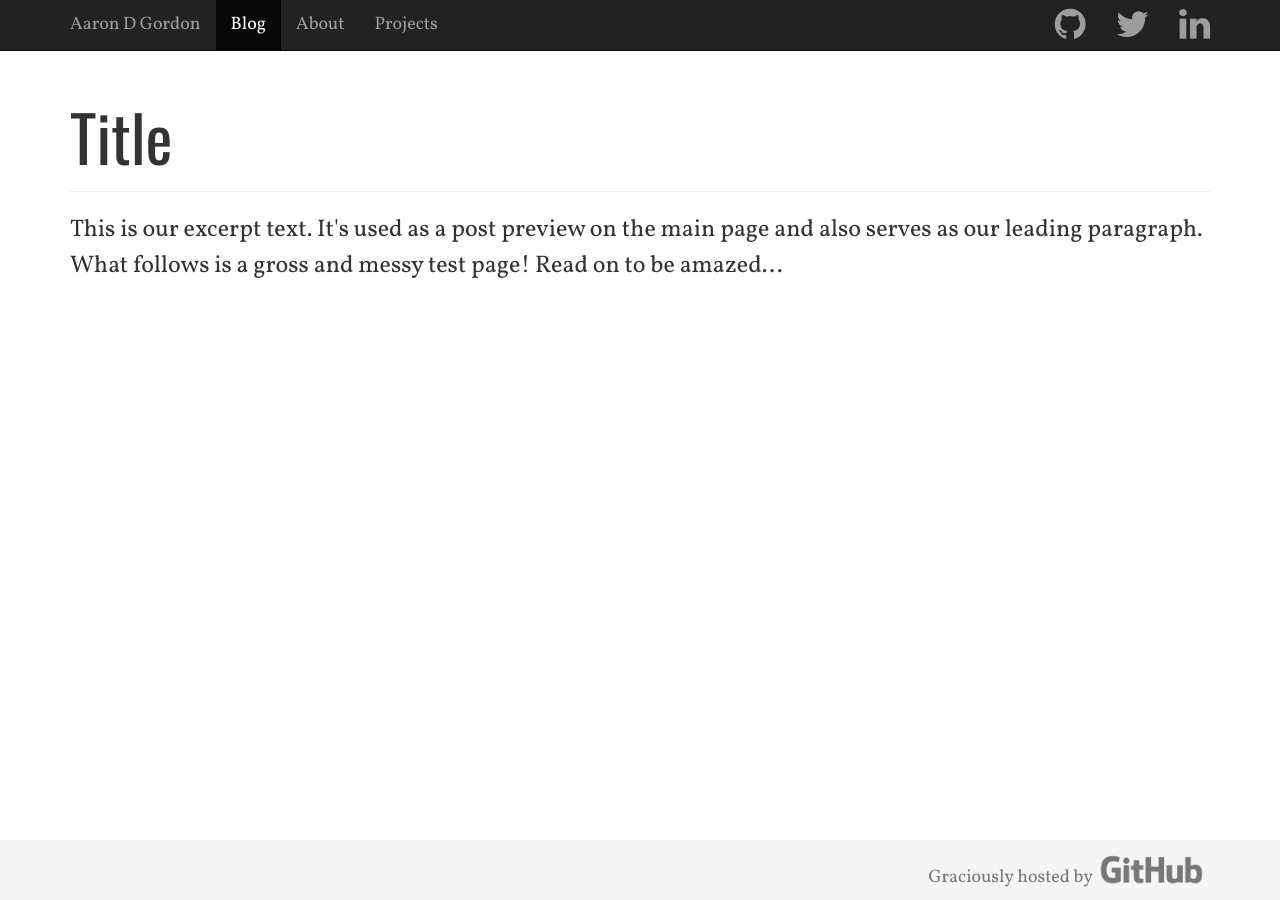
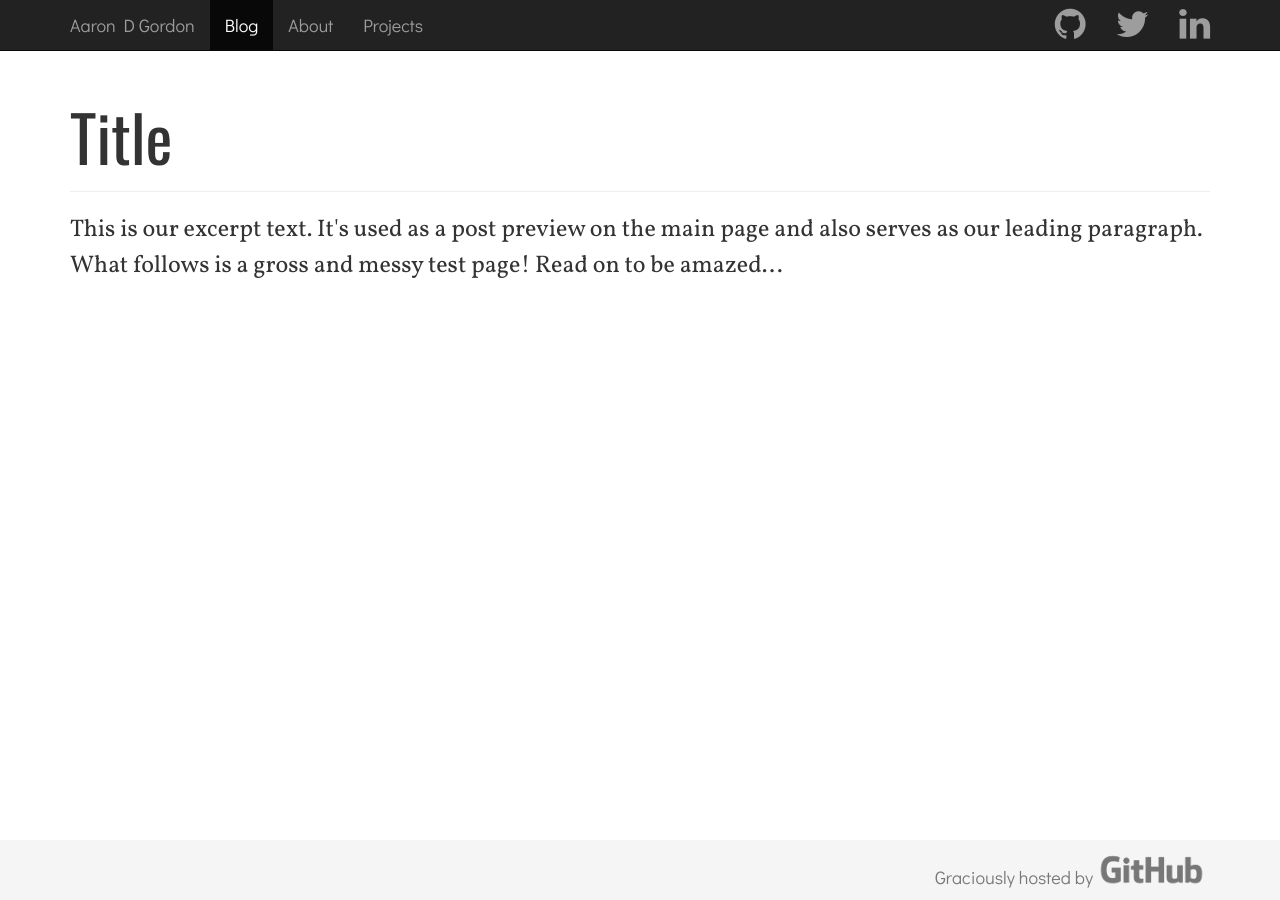
Before and after one commit to aarondgordon/aarondgordon.github.io, a Jekyll site: the page built from index.html, in a window 1280 px wide. Built offline with Jekyll 4.4.1, drawn with Linux system fonts in a browser that asks for light colours; nearby versions of some CDN libraries.

Commit message:
Using Didact Gothic on navbar and footer

```diff
--- a/assets/css/default-layout.css
+++ b/assets/css/default-layout.css
@@ -1,11 +1,6 @@
 html {
   position: relative;
   min-height: 100%;
-}
-
-.navbar-nav.social > li > a {
-  padding-top: 6px;
-  padding-bottom: 0px;
 }
 
 body > .container {
@@ -21,10 +16,17 @@ body {
   -webkit-font-smoothing: antialiased;
 }
 
+.navbar {
+  font-family: 'Didact Gothic', 'Helvetica', sans-serif;
+}
+
+.navbar-nav.social > li > a {
+  padding-top: 6px;
+  padding-bottom: 0px;
+}
+
 .h1, .h2, .h3, .h4, .h5, .h6, h1, h2, h3, h4, h5, h6 {
   font-family: 'Oswald', 'Helvetica', sans-serif;
-  vertical-align: baseline;
-  -webkit-font-smoothing: antialiased;
 }
 
 .h1, h1 {
@@ -56,6 +58,7 @@ p {
   width: 100%;
   height: 60px;
   padding: 0px;
+  font-family: 'Didact Gothic', 'Helvetica', sans-serif;
   background-color: #f5f5f5;
 }
 
```
